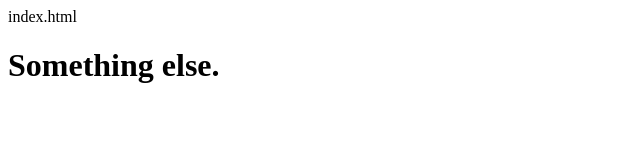
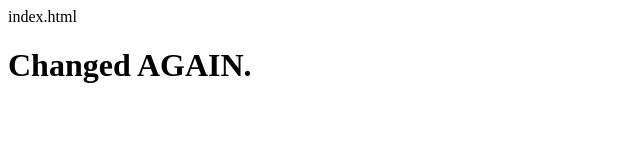
Before and after one commit to latenightdrag/GIT-EPISODE-IV, a plain HTML site: page index.html in a window 1280 px wide. Shown: the whole page, without its empty margins (0-640 px from the left). Drawn offline with Linux system fonts and the light colour scheme.

Commit message:
i am updating files again

```diff
--- a/index.html
+++ b/index.html
@@ -4,6 +4,6 @@ index.html
 		<title>Week 4 Class Build</title>
 	</head>
 	<body>
-		<h1>Something else.</h1>
+		<h1>Changed AGAIN.</h1>
 	</body>
 </html>
```
